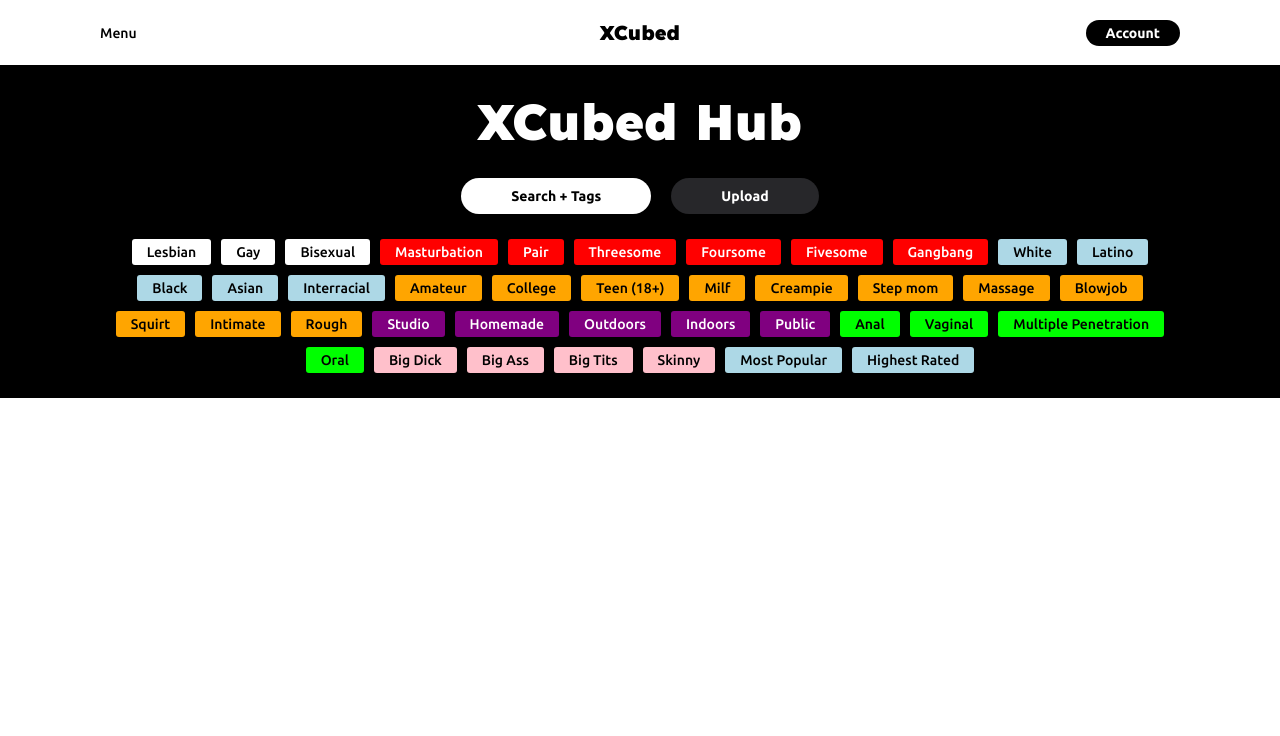
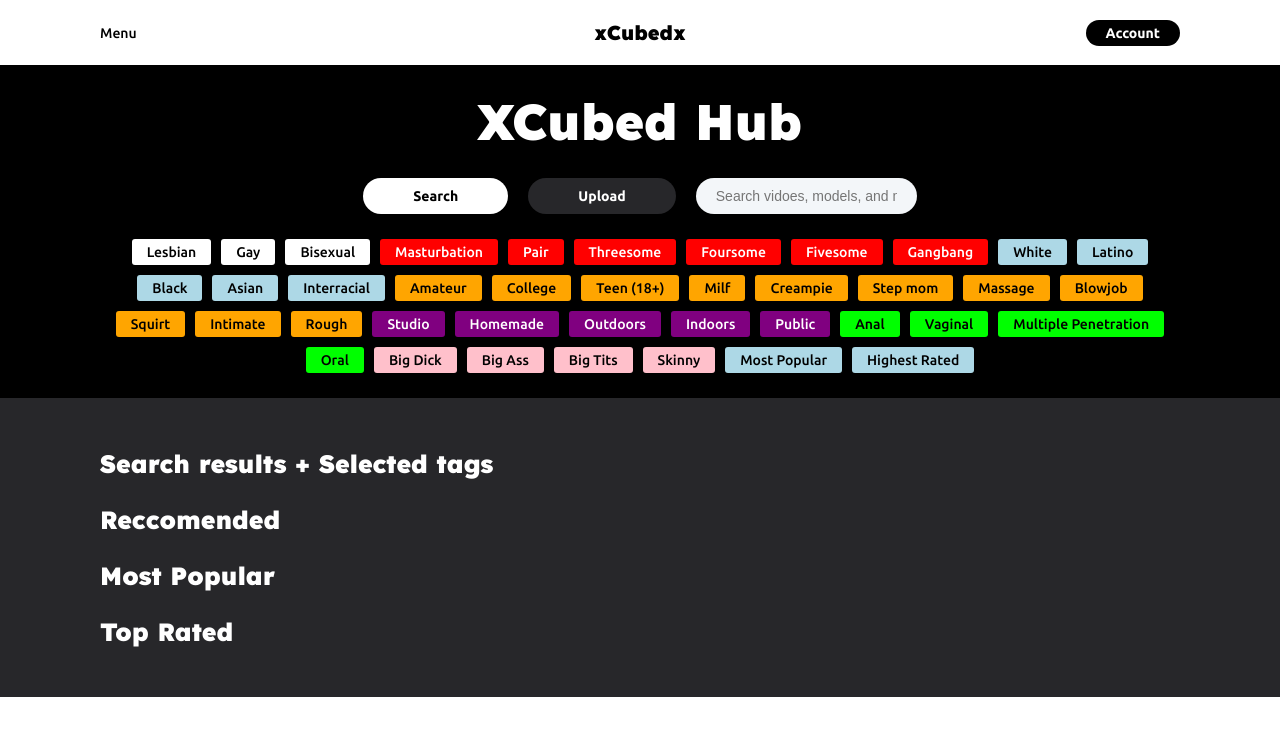
Before and after one commit to xCubedCentral/xCubedHub, a plain HTML site: page index.html in a window 1280 px wide. Drawn offline with nearby package versions, Linux system fonts and the light colour scheme; a web font is replaced by a local one.

Commit message:
Updates.

```diff
--- a/index.html
+++ b/index.html
@@ -27,7 +27,7 @@
 
         <div class="w-100-p ta-c fs-20 c-b f-l">
 
-            XCubed
+            xCubedx
 
         </div>
 
@@ -51,8 +51,10 @@
 
         <div class="d-flex w-100-p ai-c jc-c cg-20">
 
-            <a class="c-b fs-14 px-50 py-10 bg-w br-100" href="welcomedashboard.html"><b>Search + Tags</b></a>
+            <a class="c-b fs-14 px-50 py-10 bg-w br-100" href="welcomedashboard.html"><b>Search</b></a>
             <a class="c-w fs-14 px-50 py-10 bg-dg br-100" href="welcomedashboard.html"><b>Upload</b></a>
+            <input class="br-100 bg-lg fs-14 py-10 px-20" placeholder="Search vidoes, models, and more"></input>
+
 
         </div>
 
@@ -107,5 +109,37 @@
 
 </section>
 
+<section class="bg-dg w-100-p">
+
+    <div class="px-10 container py-50 d-flex-col rg-25 w-100-p">
+
+        <div class="d-flex-col rg-15">
+
+            <div class="fs-25 f-l c-w">Search results + Selected tags</div>
+
+        </div>
+
+        <div class="d-flex-col rg-15">
+
+            <div class="fs-25 f-l c-w">Reccomended</div>
+
+        </div>
+
+        <div class="d-flex-col rg-15">
+
+            <div class="fs-25 f-l c-w">Most Popular</div>
+
+        </div>
+
+        <div class="d-flex-col rg-15">
+
+            <div class="fs-25 f-l c-w">Top Rated</div>
+
+        </div>
+
+    </div>
+
+</section>
+
 </body>
 </html>
```
